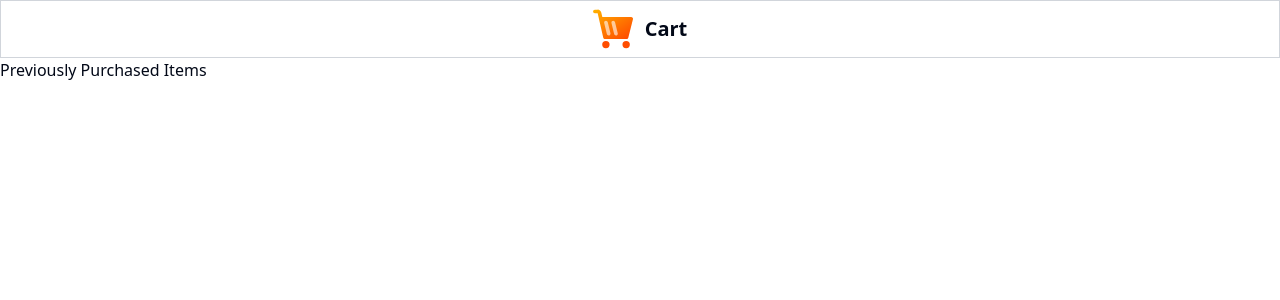
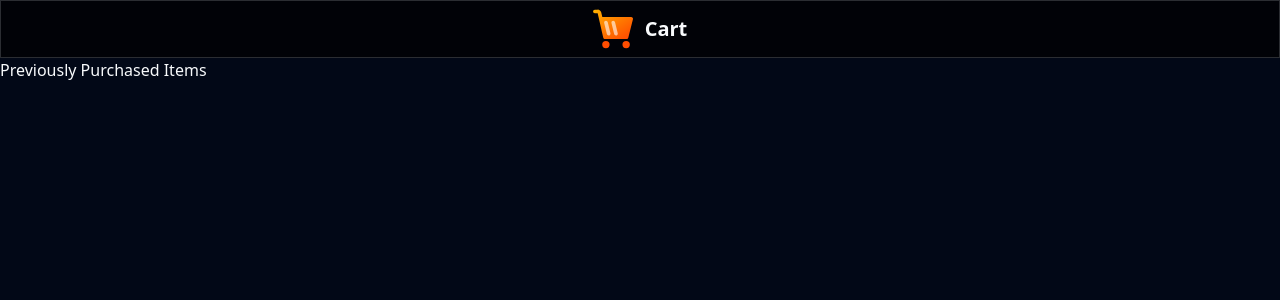
Before and after one commit to nithinK-142/mern-cart, a React (Vite) app in the folder client/: page /purchased-items in a window 1280 px wide. Shown: the top 300 px of the page. Built offline with nearby package versions, Linux system fonts and the light colour scheme.

Commit message:
feat: theme toggle.

```diff
--- a/client/src/App.tsx
+++ b/client/src/App.tsx
@@ -6,12 +6,14 @@ import { CheckoutPage } from "./pages/checkout";
 import { PurchasedItemsPage } from "./pages/purchased-items";
 import { ShopContextProvider } from "./context/shop-context";
 import { Toaster } from "react-hot-toast";
+import { ThemeProvider } from "@/context/theme-provider";
 
 function App() {
   return (
     <div className="App">
       <Router>
         <ShopContextProvider>
+          <ThemeProvider defaultTheme="dark" storageKey="vite-ui-theme">
             <Navbar />
             <Routes>
               <Route path="/" element={<ShopPage />} />
@@ -20,6 +22,7 @@ function App() {
               <Route path="/purchased-items" element={<PurchasedItemsPage />} />
             </Routes>
             <Toaster />
+          </ThemeProvider>
         </ShopContextProvider>
       </Router>
     </div>
--- a/client/src/assets/icons.tsx
+++ b/client/src/assets/icons.tsx
@@ -2,9 +2,9 @@ export const icons = {
   spinner: (
     <svg
       xmlns="http://www.w3.org/2000/svg"
-      className="h-full"
+      className="h-full dark:text-black"
       style={{
-        background: "#000",
+        background: "transparent",
         shapeRendering: "auto",
       }}
       viewBox="0 0 100 100"
@@ -14,9 +14,9 @@ export const icons = {
         cx="50"
         cy="50"
         fill="none"
-        stroke="#fff"
         strokeWidth="10"
         r="35"
+        stroke="currentColor"
         strokeDasharray="164.93361431346415 56.97787143782138"
       >
         <animateTransform
@@ -70,22 +70,6 @@ export const icons = {
       </defs>
     </svg>
   ),
-  bell: (
-    <svg
-      className="h-full"
-      fill="none"
-      viewBox="0 0 24 24"
-      strokeWidth="1.5"
-      stroke="currentColor"
-      aria-hidden="true"
-    >
-      <path
-        strokeLinecap="round"
-        strokeLinejoin="round"
-        d="M14.857 17.082a23.848 23.848 0 005.454-1.31A8.967 8.967 0 0118 9.75v-.7V9A6 6 0 006 9v.75a8.967 8.967 0 01-2.312 6.022c1.733.64 3.56 1.085 5.455 1.31m5.714 0a24.255 24.255 0 01-5.714 0m5.714 0a3 3 0 11-5.714 0"
-      />
-    </svg>
-  ),
   cart: (
     <svg xmlns="http://www.w3.org/2000/svg" viewBox="0 0 1.56 1.56">
       <path d="M.603.78h.717c.021 0 .042-.015.045-.036l.132-.462a.046.046 0 0 0-.045-.06H.345L.327.153A.073.073 0 0 0 .258.099h-.12C.099.099.063.129.06.168a.074.074 0 0 0 .072.078h.069l.228.771a.07.07 0 0 0 .069.054h.846c.039 0 .075-.03.078-.069A.074.074 0 0 0 1.35.924H.606A.071.071 0 0 1 .537.873V.87C.522.825.558.78.603.78zm.135.558a.12.12 0 0 1-.12.12.12.12 0 0 1-.12-.12.12.12 0 0 1 .24 0zm.585 0a.12.12 0 0 1-.12.12.12.12 0 0 1-.12-.12.12.12 0 0 1 .24 0z" />
--- a/client/src/components/Navbar.tsx
+++ b/client/src/components/Navbar.tsx
@@ -9,6 +9,7 @@ import {
   // BellElectricIcon,
   LogOutIcon,
   CircleDollarSign,
+  BellIcon,
 } from "lucide-react";
 
 import { Link } from "react-router-dom";
@@ -25,13 +26,14 @@ import {
   DropdownMenuItem,
   DropdownMenuSeparator,
 } from "./ui/dropdown-menu";
+import { ModeToggle } from "./mode-toggle";
 
 export const Navbar = () => {
   const { availableMoney, isAuthenticated, logout } =
     useContext<IShopContext>(ShopContext);
   const user = sessionStorage.getItem("username");
   return (
-    <nav className="border border-gray-300 bggray-400 dark:bg-white">
+    <nav className="bg-white border border-gray-300 dark:border-opacity-20 dark:bg-black/70">
       <div
         className={`flex flex-wrap items-center ${
           isAuthenticated ? "justify-between" : "justify-center"
@@ -44,8 +46,12 @@ export const Navbar = () => {
         {isAuthenticated && (
           <>
             <div className="flex items-center space-x-4 md:order-2 md:space-x-6 rtl:space-x-reverse">
-              <span className="w-6 h-6 cursor-pointer">{icons.bell}</span>
-              <span className="w-6 h-6 cursor-pointer">{icons.cart}</span>
+              <ModeToggle />
+
+              <BellIcon className="w-6 h-6 mr-2 cursor-pointer" />
+              <span className="w-6 h-6 cursor-pointer dark:fill-white">
+                {icons.cart}
+              </span>
 
               <DropdownMenu>
                 <DropdownMenuTrigger asChild>
@@ -96,19 +102,19 @@ export const Navbar = () => {
               className="items-center justify-between hidden w-full md:flex md:w-auto md:order-1"
               id="navbar-user"
             >
-              <ul className="flex flex-col p-4 mt-4 font-medium transition-colors duration-500 rounded-lg md:p-0 md:space-x-2 rtl:space-x-reverse md:flex-row md:mt-0">
+              <ul className="flex flex-col p-4 mt-4 font-medium rounded-lg md:p-0 md:space-x-8 rtl:space-x-reverse md:flex-row md:mt-0">
                 <li>
-                  <Link to="/" className="nav__list" aria-current="page">
+                  <Link to="/" className="hover:opacity-65" aria-current="page">
                     Home
                   </Link>
                 </li>
                 <li>
-                  <Link to="/purchased-items" className="nav__list">
+                  <Link to="/purchased-items" className="hover:opacity-65">
                     Purchases
                   </Link>
                 </li>
                 <li>
-                  <Link to="/checkout" className="nav__list">
+                  <Link to="/checkout" className="hover:opacity-65">
                     Checkout
                   </Link>
                 </li>
--- /dev/null
+++ b/client/src/components/mode-toggle.tsx
@@ -0,0 +1,26 @@
+import { Moon, Sun } from "lucide-react";
+import { Button } from "@/components/ui/button";
+import { useTheme } from "@/context/theme-provider";
+
+export function ModeToggle() {
+  const { setTheme, theme } = useTheme();
+
+  const toggleTheme = () => {
+    if (theme === "light") {
+      setTheme("dark");
+    } else {
+      setTheme("light");
+    }
+  };
+
+  return (
+    <Button variant="outline" size="icon" onClick={toggleTheme}>
+      {theme === "light" ? (
+        <Sun className="h-[1.2rem] w-[1.2rem] rotate-0 dark:-rotate-90 dark:scale-0" />
+      ) : (
+        <Moon className="h-[1.2rem] w-[1.2rem] rotate-90 dark:rotate-0 dark:scale-100" />
+      )}
+      <span className="sr-only">Toggle theme</span>
+    </Button>
+  );
+}
--- a/client/src/context/shop-context.tsx
+++ b/client/src/context/shop-context.tsx
@@ -160,6 +160,7 @@ export const ShopContextProvider = (props: { children: React.ReactNode }) => {
 
   const logout = () => {
     setIsAuthenticated(false);
+    navigate("/auth");
     sessionStorage.clear();
     setCookies("access_token", null);
     setCartItems({});
--- /dev/null
+++ b/client/src/context/theme-provider.tsx
@@ -0,0 +1,62 @@
+import { createContext, useContext, useEffect, useState } from "react";
+
+type Theme = "dark" | "light";
+
+type ThemeProviderProps = {
+  children: React.ReactNode;
+  defaultTheme?: Theme;
+  storageKey?: string;
+};
+
+type ThemeProviderState = {
+  theme: Theme;
+  setTheme: (theme: Theme) => void;
+};
+
+const initialState: ThemeProviderState = {
+  theme: "light",
+  setTheme: () => null,
+};
+
+const ThemeProviderContext = createContext<ThemeProviderState>(initialState);
+
+export function ThemeProvider({
+  children,
+  defaultTheme = "light",
+  storageKey = "vite-ui-theme",
+  ...props
+}: ThemeProviderProps) {
+  const [theme, setTheme] = useState<Theme>(
+    () => (localStorage.getItem(storageKey) as Theme) || defaultTheme
+  );
+
+  useEffect(() => {
+    const root = window.document.documentElement;
+
+    root.classList.remove("light", "dark");
+    root.classList.add(theme);
+  }, [theme]);
+
+  const value = {
+    theme,
+    setTheme: (theme: Theme) => {
+      localStorage.setItem(storageKey, theme);
+      setTheme(theme);
+    },
+  };
+
+  return (
+    <ThemeProviderContext.Provider {...props} value={value}>
+      {children}
+    </ThemeProviderContext.Provider>
+  );
+}
+
+export const useTheme = () => {
+  const context = useContext(ThemeProviderContext);
+
+  if (context === undefined)
+    throw new Error("useTheme must be used within a ThemeProvider");
+
+  return context;
+};
--- a/client/src/index.css
+++ b/client/src/index.css
@@ -75,10 +75,6 @@
   }
 }
 
-.nav__list {
-  @apply px-4 py-1 rounded-lg hover:bg-white/10 hover:text-black;
-}
-
 * {
   scrollbar-width: thin; /* For Firefox */
   scrollbar-color: #90a4ae white; /* For Firefox */
```
Lines whose indentation alone changed are shown as unchanged.
